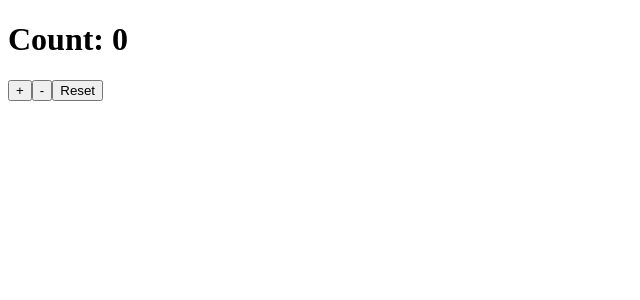
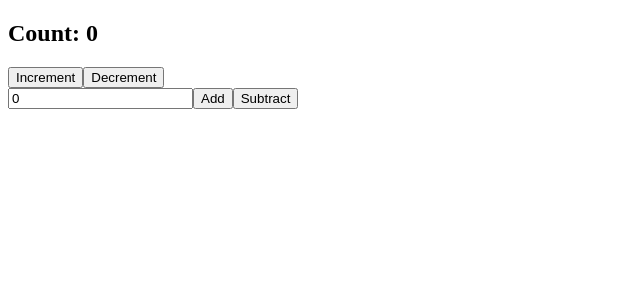
Before and after one commit to ForeverPlat/learning-react, a React (Vite) app: page / in a window 1280 px wide. Shown: the top 300 px of the page, without its empty margins (0-640 px from the left). Built offline with nearby package versions, Linux system fonts and the light colour scheme.

Commit message:
useReducer practice, this one is confusing go over it more

```diff
--- a/src/App.jsx
+++ b/src/App.jsx
@@ -1,31 +1,12 @@
 import React from 'react'
-import { useReducer } from 'react'
-
-const initialState = {count: 0};
-
-//  state: what we update,  action: how we are updating it
-const reducer = (state, action) => {
-  switch (action.type) {
-    case "increment":
-      return {...state, count: state.count + 1};
-    case "decrement":
-      return {...state, count: state.count - 1};
-    case "reset":
-      return {...state, count: 0}
-    default:
-      return state;
-  }
-}
+import Counter from './components/Counter'
 
 const App = () => {
-  const [state, dispatch] = useReducer(reducer, initialState);
-
-  return <div>
-    <h1>Count: { state.count }</h1>
-    <button onClick={() => dispatch({ "type": "increment" })}>+</button>
-    <button onClick={() => dispatch({ "type": "decrement" })}>-</button>
-    <button onClick={() => dispatch({ "type": "reset" })}>Reset</button>
-  </div>
+  return (
+    <div>
+      <Counter />
+    </div>
+  )
 }
 
 export default App
--- /dev/null
+++ b/src/components/Counter.jsx
@@ -0,0 +1,38 @@
+import React from 'react'
+import { useReducer, useState } from 'react'
+import { counterReducer, initialState } from '../counterReducer'
+
+const Counter = () => {
+    const [state, dispatch] = useReducer(counterReducer, initialState);
+    const [inputValue, setInputValue] = useState(0);
+
+    const handleIncrement = () => dispatch({ "type": 'increment' });
+    const handleDecrement = () => dispatch({ "type": 'decrement' });
+
+    //  +inputValue converts it to a num
+    const handleIncrementByAmount = () => {
+      dispatch({ "type": 'incrementByAmount', payload: +inputValue });
+      setInputValue(0);
+    }
+    const handleDecrementByAmount = () => {
+      dispatch({ "type": 'decrementByAmount', payload: +inputValue });
+      setInputValue(0);
+    }
+
+  return (
+    <div>
+        <h2>Count: {state.count}</h2>
+        <button onClick={handleIncrement}>Increment</button>
+        <button onClick={handleDecrement}>Decrement</button>
+
+        <div>
+          <input type="number" value={inputValue} onChange={e => setInputValue(e.target.value)} />
+
+          <button onClick={handleIncrementByAmount}>Add</button>
+          <button onClick={handleDecrementByAmount}>Subtract</button>
+        </div>
+    </div>
+  )
+}
+
+export default Counter
--- /dev/null
+++ b/src/counterReducer.jsx
@@ -0,0 +1,21 @@
+import { useState } from "react";
+
+const initialState = {count: 0};
+
+const counterReducer = (state, action) => {
+    switch (action.type) {
+        case "increment":
+           return {count: state.count + 1};
+        case "decrement":
+           return {count: state.count - 1};
+        case "incrementByAmount":
+           return {count: state.count + action.payload};
+        case "decrementByAmount":
+           return {count: state.count - action.payload};
+
+        default:
+            return state;
+    }
+}
+
+export { initialState, counterReducer }
```
